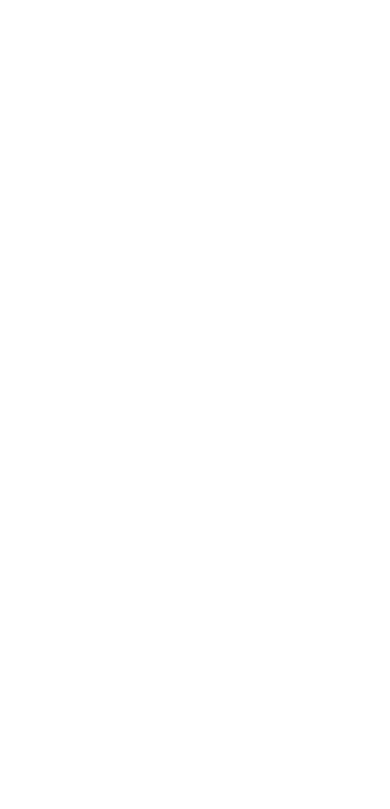
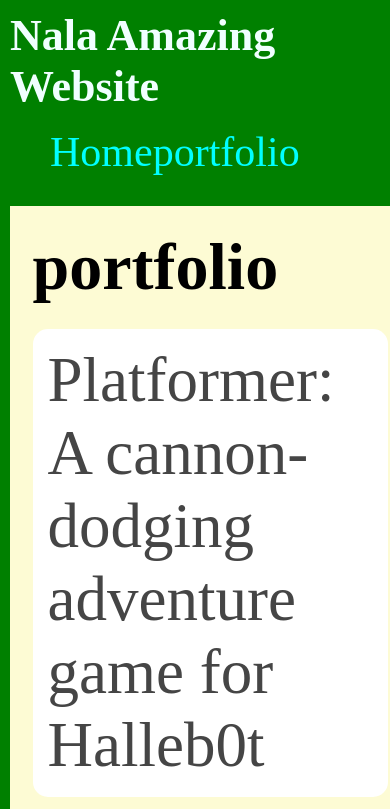
Before and after one commit to NWashington8/NWashington8.github.io, a plain HTML site: page portfolio.html in a window 390 px wide. Shown: the top 809 px of the page. Drawn offline with Linux system fonts and the light colour scheme.

Commit message:
add portfolio page to website

```diff
--- a/portfolio.html
+++ b/portfolio.html
@@ -0,0 +1,44 @@
+<!DOCTYPE html>
+<html>
+  <head>
+    <title>Nala</title>
+    <link rel="stylesheet"
+    href="style.css" />
+  </head>
+
+  <body>
+    <!-- All content goes here -->
+    <div id="all-contents">
+      <nav>
+      <h1>Nala Amazing Website</h1>
+     <ul id="nav-ul">
+    <li class="nav-li">
+        <a
+        href="index.html">Home</a>
+    </li>
+     <li class="nav-li">
+        <a
+        href="portfolio.html">portfolio</a>
+    </li>
+     </ul>
+      </nav>
+
+      <main>
+         <div class="content">
+           <h1>portfolio</h1>
+           <ul id="portfolio">
+            <li>
+              <a href="projects/platformer/">Platformer: A cannon-dodging adventure game for Halleb0t</a>
+            </li>
+            <li>
+              <a href="projects/bouncing-box/">Bouncing Box: A fun introduction to web game development</a>
+            </li>
+            <li>
+              <a href="projects/circularity/">Circularity: A poetic motion experiment with circles</a>
+            </li>
+           </ul>
+         </div>
+      </main>
+    </div>
+  </body>
+</html>
--- a/style.css
+++ b/style.css
@@ -3,6 +3,10 @@ body {
 margin: 0 auto;
 display: flex;
 padding:10px;
+}
+#all-contents {
+    max-width: 800px;
+    margin: auto;
 }
 h1 {
     display: flex;
@@ -55,3 +59,75 @@ main {
 h2, h3 {
     margin: 2px;
 }
+.content h1 {
+    color: black;
+  }
+
+  #portfolio {
+    list-style-type: none;
+    padding-left: 0;
+  }
+
+  #portfolio li {
+    background: #fff;
+    padding: 10px;
+    border-radius: 10px;
+    margin-bottom: 10px;
+  }
+
+  #portfolio li:hover {
+    background: #eee;
+  }
+
+  #portfolio a {
+    text-decoration: none;
+    color: #454545;
+  }
+  @media screen and (min-width: 120px) and (max-width: 1080px) {
+    main {
+      height: 100ch;
+      zoom: 1.5;
+      display: grid;
+    }
+
+    h1 {
+      font-size: 44px;
+    }
+
+    h2 {
+      font-size: 42px;
+    }
+
+    h3 {
+      font-size: 36px;
+    }
+
+    #all-contents {
+      height: 100ch;
+      margin: none;
+    }
+
+    a {
+      font-size: 42px;
+    }
+
+    .sidebar {
+      margin-right: 0px;
+      justify-content: center;
+      align-items: center;
+    }
+
+    .sidebar-img {
+      width: 100%;
+    }
+
+    p,
+    li {
+      font-size: 24px;
+    }
+
+    .content {
+      align-content: center;
+      justify-content: center;
+    }
+  }
```
Also changed, not shown: index.html (+2 -1 lines).
